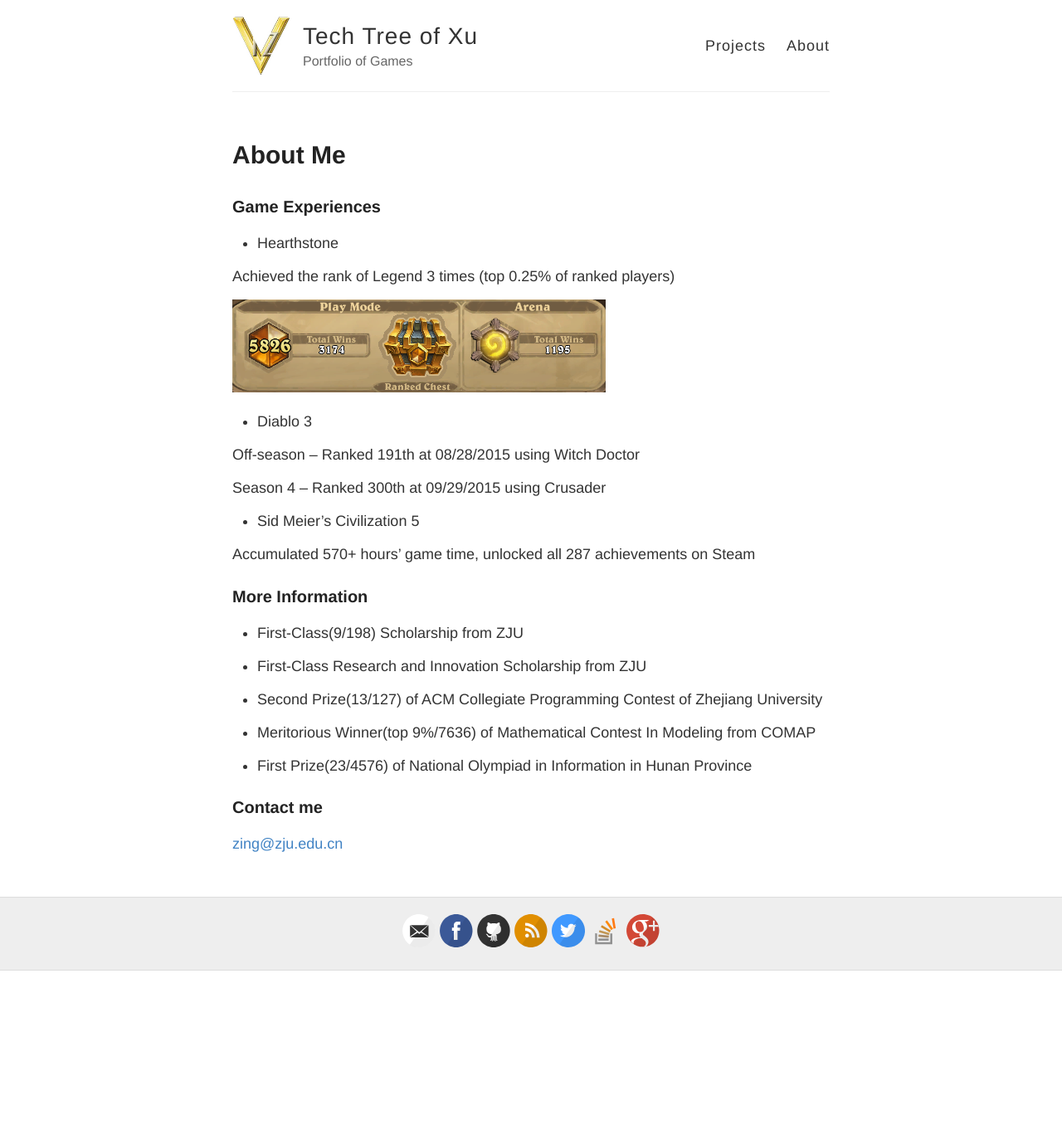
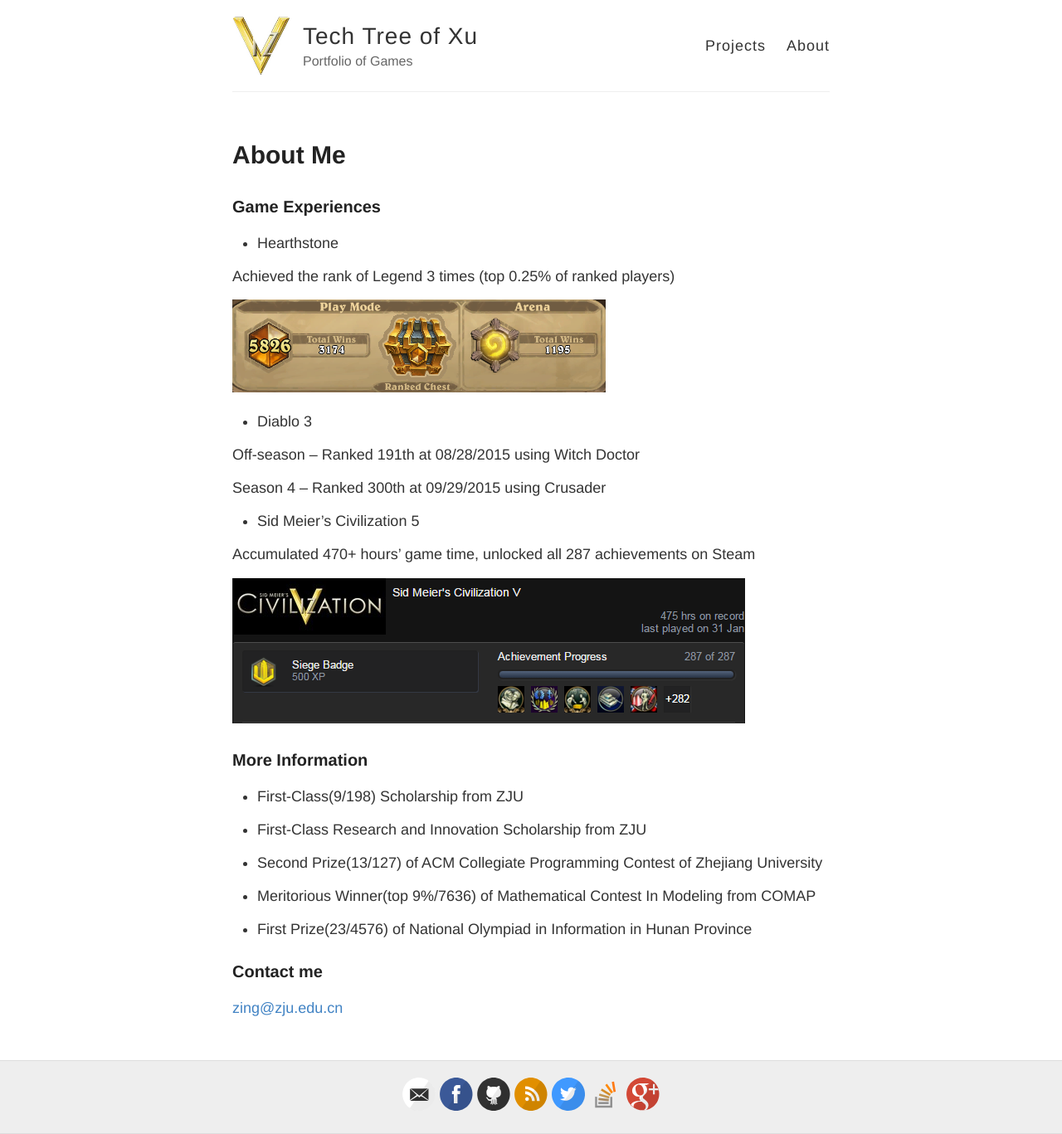
Before and after one commit to xu2333/xu2333.github.io, a Jekyll site: the page built from about.md, in a window 1280 px wide. Shown: the whole page at 83% size. Built offline with Jekyll 4.4.1, drawn with Linux system fonts in a browser that asks for light colours; Markdown is read by kramdown in place of the engine named in the settings; before the commit the page ends 1170 px from its top, so only the background shows below that.

Commit message:
achievement

```diff
--- a/about.md
+++ b/about.md
@@ -20,7 +20,9 @@
 
 * Sid Meier's Civilization 5
 
-Accumulated 570+ hours' game time, unlocked all 287 achievements on Steam
+Accumulated 470+ hours' game time, unlocked all 287 achievements on Steam
+
+<img src="{{ site.baseurl }}/images/achievement.png" style="width: 618px;"/>
 
 ### More Information
 
```
Also changed, not shown: images/achievement.png (added).
